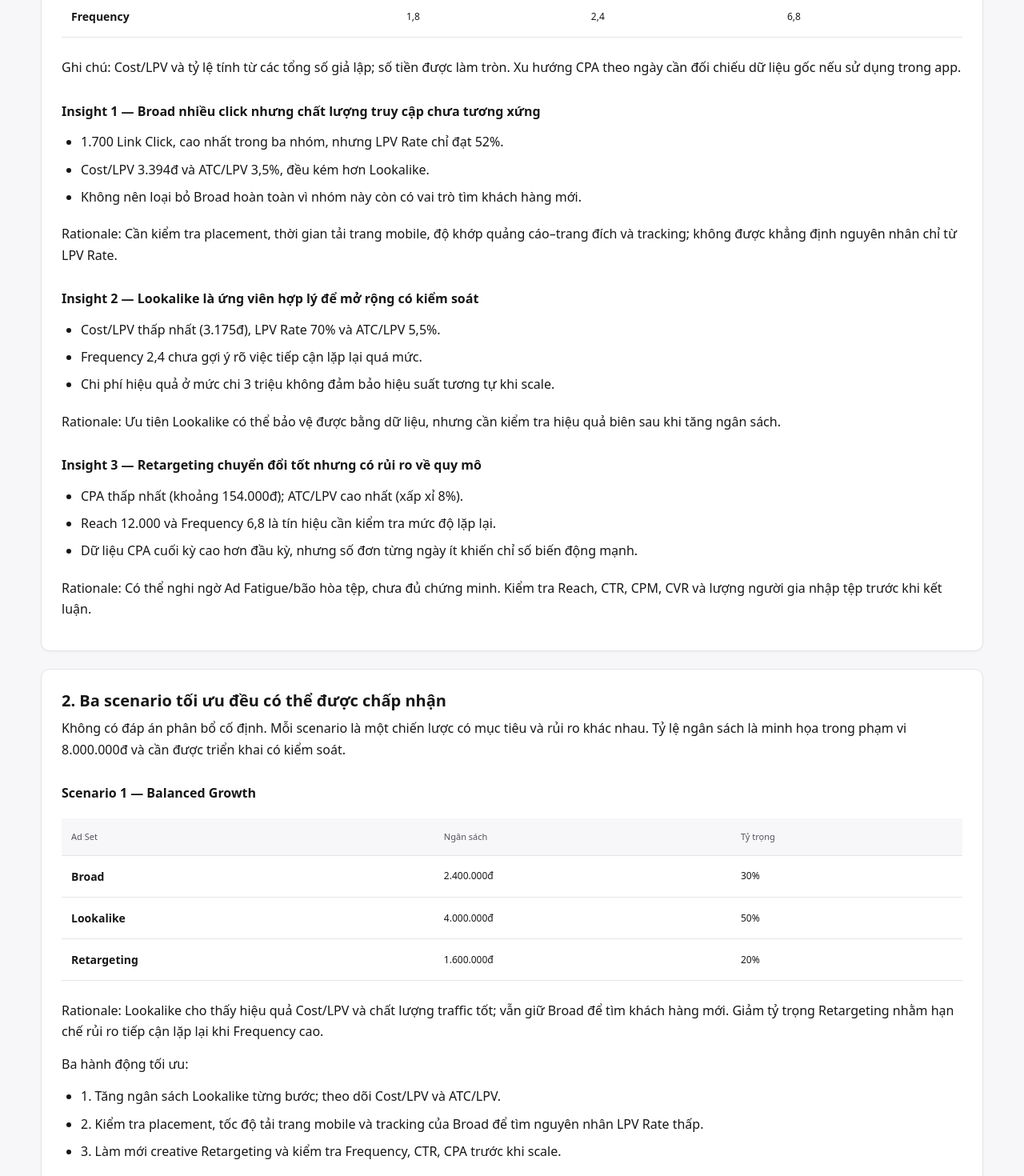
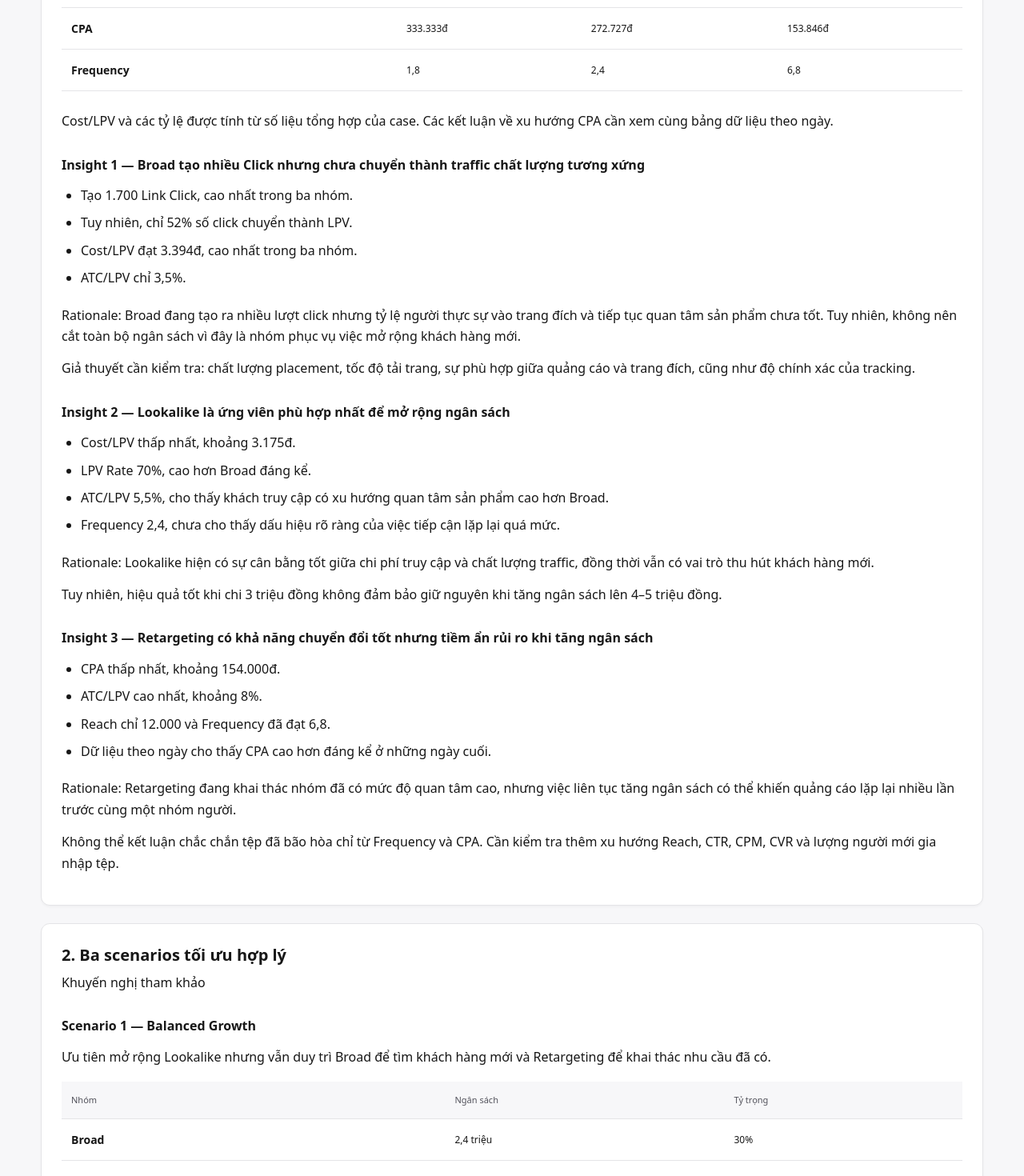
Before and after one commit to maitp21896/DP---B-i-t-p-bu-i-3, a Next.js app: page /trainer in a window 1280 px wide. Shown: the part 1280-2750 px from the top of the page at 80% size. Built offline with nearby package versions, Linux system fonts and the light colour scheme.

Commit message:
Use approved trainer answer key and enlarge dataset text

```diff
--- a/components/Dashboard.tsx
+++ b/components/Dashboard.tsx
@@ -43,7 +43,7 @@ export default function Dashboard() {
     ),
   }));
   return (
-    <>
+    <div className="campaign-dataset">
       <div className="kpis">
         {[
           ["Chi tiêu 7 ngày", money(overall.spend), "Ngân sách đã sử dụng"],
@@ -255,6 +255,6 @@ export default function Dashboard() {
           </div>
         )}
       </section>
-    </>
+    </div>
   );
 }
--- a/components/trainer/AnswerKey.tsx
+++ b/components/trainer/AnswerKey.tsx
@@ -5,17 +5,19 @@ export default function TrainerAnswerKey() {
         <span className="eyebrow">TOMORROW MARKETERS · CASE GLOW NATURE</span>
         <h2>Đáp án gợi ý &amp; hướng dẫn nhận xét</h2>
         <p>
-          Đáp án tham khảo cho trainer. Có nhiều chiến lược hợp lý; các scenario
-          không phải dự báo kết quả và không dùng làm tỷ lệ cố định để chấm bài.
+          {
+            "Mình đề xuất xây đáp án theo hướng 3 scenarios chiến lược đều có thể hợp lý, tùy vào cách học viên nhìn nhận vấn đề và mức độ ưu tiên của doanh nghiệp."
+          }
+        </p>
+        <p>
+          {
+            "Điểm quan trọng: Bài tập này không có một tỷ lệ phân bổ ngân sách duy nhất được xem là đúng. Trainer cần đánh giá học viên ở khả năng đọc dữ liệu → xác định vấn đề → đưa ra quyết định → giải thích và kiểm soát rủi ro."
+          }
         </p>
       </section>
       <section className="card">
-        <h2>{"1. Phân tích dữ liệu: Những kết luận học viên nên nhận ra"}</h2>
-        <p>
-          {
-            "Bối cảnh: Glow Nature chạy Facebook Traffic 7 ngày với ba Ad Set Broad, Lookalike 1% và Retargeting. Mục tiêu chính là chất lượng truy cập website và xây dựng tệp khách hàng tiềm năng; Purchase và CPA chỉ là các chỉ số chẩn đoán bổ trợ."
-          }
-        </p>
+        <h2>{"1. Phân tích dữ liệu – Những kết luận học viên nên nhận ra"}</h2>
+        <p>{"Dựa trên bộ dữ liệu Glow Nature đã xây dựng:"}</p>
         <div className="table-scroll">
           <table>
             <thead>
@@ -92,90 +94,99 @@ export default function TrainerAnswerKey() {
         </div>
         <p>
           {
-            "Ghi chú: Cost/LPV và tỷ lệ tính từ các tổng số giả lập; số tiền được làm tròn. Xu hướng CPA theo ngày cần đối chiếu dữ liệu gốc nếu sử dụng trong app."
+            "Cost/LPV và các tỷ lệ được tính từ số liệu tổng hợp của case. Các kết luận về xu hướng CPA cần xem cùng bảng dữ liệu theo ngày."
           }
         </p>
         <h3>
           {
-            "Insight 1 — Broad nhiều click nhưng chất lượng truy cập chưa tương xứng"
+            "Insight 1 — Broad tạo nhiều Click nhưng chưa chuyển thành traffic chất lượng tương xứng"
           }
         </h3>
         <ul>
+          <li>{"Tạo 1.700 Link Click, cao nhất trong ba nhóm."}</li>
+          <li>{"Tuy nhiên, chỉ 52% số click chuyển thành LPV."}</li>
+          <li>{"Cost/LPV đạt 3.394đ, cao nhất trong ba nhóm."}</li>
+          <li>{"ATC/LPV chỉ 3,5%."}</li>
+        </ul>
+        <p>
+          {
+            "Rationale: Broad đang tạo ra nhiều lượt click nhưng tỷ lệ người thực sự vào trang đích và tiếp tục quan tâm sản phẩm chưa tốt. Tuy nhiên, không nên cắt toàn bộ ngân sách vì đây là nhóm phục vụ việc mở rộng khách hàng mới."
+          }
+        </p>
+        <p>
+          {
+            "Giả thuyết cần kiểm tra: chất lượng placement, tốc độ tải trang, sự phù hợp giữa quảng cáo và trang đích, cũng như độ chính xác của tracking."
+          }
+        </p>
+        <h3>
+          {
+            "Insight 2 — Lookalike là ứng viên phù hợp nhất để mở rộng ngân sách"
+          }
+        </h3>
+        <ul>
+          <li>{"Cost/LPV thấp nhất, khoảng 3.175đ."}</li>
+          <li>{"LPV Rate 70%, cao hơn Broad đáng kể."}</li>
           <li>
             {
-              "1.700 Link Click, cao nhất trong ba nhóm, nhưng LPV Rate chỉ đạt 52%."
+              "ATC/LPV 5,5%, cho thấy khách truy cập có xu hướng quan tâm sản phẩm cao hơn Broad."
             }
           </li>
-          <li>{"Cost/LPV 3.394đ và ATC/LPV 3,5%, đều kém hơn Lookalike."}</li>
           <li>
             {
-              "Không nên loại bỏ Broad hoàn toàn vì nhóm này còn có vai trò tìm khách hàng mới."
+              "Frequency 2,4, chưa cho thấy dấu hiệu rõ ràng của việc tiếp cận lặp lại quá mức."
             }
           </li>
         </ul>
         <p>
           {
-            "Rationale: Cần kiểm tra placement, thời gian tải trang mobile, độ khớp quảng cáo–trang đích và tracking; không được khẳng định nguyên nhân chỉ từ LPV Rate."
+            "Rationale: Lookalike hiện có sự cân bằng tốt giữa chi phí truy cập và chất lượng traffic, đồng thời vẫn có vai trò thu hút khách hàng mới."
+          }
+        </p>
+        <p>
+          {
+            "Tuy nhiên, hiệu quả tốt khi chi 3 triệu đồng không đảm bảo giữ nguyên khi tăng ngân sách lên 4–5 triệu đồng."
           }
         </p>
         <h3>
-          {"Insight 2 — Lookalike là ứng viên hợp lý để mở rộng có kiểm soát"}
+          {
+            "Insight 3 — Retargeting có khả năng chuyển đổi tốt nhưng tiềm ẩn rủi ro khi tăng ngân sách"
+          }
         </h3>
         <ul>
-          <li>
-            {"Cost/LPV thấp nhất (3.175đ), LPV Rate 70% và ATC/LPV 5,5%."}
-          </li>
-          <li>
-            {"Frequency 2,4 chưa gợi ý rõ việc tiếp cận lặp lại quá mức."}
-          </li>
+          <li>{"CPA thấp nhất, khoảng 154.000đ."}</li>
+          <li>{"ATC/LPV cao nhất, khoảng 8%."}</li>
+          <li>{"Reach chỉ 12.000 và Frequency đã đạt 6,8."}</li>
           <li>
             {
-              "Chi phí hiệu quả ở mức chi 3 triệu không đảm bảo hiệu suất tương tự khi scale."
+              "Dữ liệu theo ngày cho thấy CPA cao hơn đáng kể ở những ngày cuối."
             }
           </li>
         </ul>
         <p>
           {
-            "Rationale: Ưu tiên Lookalike có thể bảo vệ được bằng dữ liệu, nhưng cần kiểm tra hiệu quả biên sau khi tăng ngân sách."
+            "Rationale: Retargeting đang khai thác nhóm đã có mức độ quan tâm cao, nhưng việc liên tục tăng ngân sách có thể khiến quảng cáo lặp lại nhiều lần trước cùng một nhóm người."
           }
         </p>
-        <h3>
-          {"Insight 3 — Retargeting chuyển đổi tốt nhưng có rủi ro về quy mô"}
-        </h3>
-        <ul>
-          <li>
-            {"CPA thấp nhất (khoảng 154.000đ); ATC/LPV cao nhất (xấp xỉ 8%)."}
-          </li>
-          <li>
-            {
-              "Reach 12.000 và Frequency 6,8 là tín hiệu cần kiểm tra mức độ lặp lại."
-            }
-          </li>
-          <li>
-            {
-              "Dữ liệu CPA cuối kỳ cao hơn đầu kỳ, nhưng số đơn từng ngày ít khiến chỉ số biến động mạnh."
-            }
-          </li>
-        </ul>
         <p>
           {
-            "Rationale: Có thể nghi ngờ Ad Fatigue/bão hòa tệp, chưa đủ chứng minh. Kiểm tra Reach, CTR, CPM, CVR và lượng người gia nhập tệp trước khi kết luận."
+            "Không thể kết luận chắc chắn tệp đã bão hòa chỉ từ Frequency và CPA. Cần kiểm tra thêm xu hướng Reach, CTR, CPM, CVR và lượng người mới gia nhập tệp."
           }
         </p>
       </section>
       <section className="card">
-        <h2>{"2. Ba scenario tối ưu đều có thể được chấp nhận"}</h2>
+        <h2>{"2. Ba scenarios tối ưu hợp lý"}</h2>
+        <p>{"Khuyến nghị tham khảo"}</p>
+        <h3>{"Scenario 1 — Balanced Growth"}</h3>
         <p>
           {
-            "Không có đáp án phân bổ cố định. Mỗi scenario là một chiến lược có mục tiêu và rủi ro khác nhau. Tỷ lệ ngân sách là minh họa trong phạm vi 8.000.000đ và cần được triển khai có kiểm soát."
+            "Ưu tiên mở rộng Lookalike nhưng vẫn duy trì Broad để tìm khách hàng mới và Retargeting để khai thác nhu cầu đã có."
           }
         </p>
-        <h3>{"Scenario 1 — Balanced Growth"}</h3>
         <div className="table-scroll">
           <table>
             <thead>
               <tr>
-                <th scope="col">{"Ad Set"}</th>
+                <th scope="col">{"Nhóm"}</th>
                 <th scope="col">{"Ngân sách"}</th>
                 <th scope="col">{"Tỷ trọng"}</th>
               </tr>
@@ -183,17 +194,17 @@ export default function TrainerAnswerKey() {
             <tbody>
               <tr>
                 <th scope="row">{"Broad"}</th>
-                <td>{"2.400.000đ"}</td>
+                <td>{"2,4 triệu"}</td>
                 <td>{"30%"}</td>
               </tr>
               <tr>
                 <th scope="row">{"Lookalike"}</th>
-                <td>{"4.000.000đ"}</td>
+                <td>{"4 triệu"}</td>
                 <td>{"50%"}</td>
               </tr>
               <tr>
                 <th scope="row">{"Retargeting"}</th>
-                <td>{"1.600.000đ"}</td>
+                <td>{"1,6 triệu"}</td>
                 <td>{"20%"}</td>
               </tr>
             </tbody>
@@ -201,43 +212,43 @@ export default function TrainerAnswerKey() {
         </div>
         <p>
           {
-            "Rationale: Lookalike cho thấy hiệu quả Cost/LPV và chất lượng traffic tốt; vẫn giữ Broad để tìm khách hàng mới. Giảm tỷ trọng Retargeting nhằm hạn chế rủi ro tiếp cận lặp lại khi Frequency cao."
+            "Rationale: Lookalike có hiệu quả traffic tốt nhất về Cost/LPV và tạo ra nhiều ATC hơn Broad. Broad được duy trì để tiếp tục tìm khách hàng mới, nhưng giảm tỷ trọng khi chất lượng truy cập còn hạn chế. Retargeting giảm nhẹ ngân sách nhằm kiểm soát Frequency và đánh giá khả năng bão hòa."
           }
         </p>
-        <p>{"Ba hành động tối ưu:"}</p>
-        <ul>
+        <p>{"3 hành động ưu tiên:"}</p>
+        <ol>
           <li>
             {
-              "1. Tăng ngân sách Lookalike từng bước; theo dõi Cost/LPV và ATC/LPV."
+              "Tăng ngân sách Lookalike có kiểm soát, theo dõi Cost/LPV và ATC/LPV."
             }
           </li>
           <li>
             {
-              "2. Kiểm tra placement, tốc độ tải trang mobile và tracking của Broad để tìm nguyên nhân LPV Rate thấp."
+              "Kiểm tra placement, trang đích trên mobile và tracking của Broad để giải thích tỷ lệ LPV thấp."
             }
           </li>
           <li>
             {
-              "3. Làm mới creative Retargeting và kiểm tra Frequency, CTR, CPA trước khi scale."
+              "Thay creative Retargeting và theo dõi Frequency, CTR, CPA trước khi tiếp tục tăng ngân sách."
             }
           </li>
-        </ul>
+        </ol>
         <p>
           {
-            "Khi nào phù hợp: Doanh nghiệp muốn cân bằng tìm khách hàng mới và hiệu quả ngắn hạn."
-          }
-        </p>
-        <p>
-          {
-            "Rủi ro/câu hỏi phản biện: Không mặc định hiệu quả Lookalike giữ nguyên khi tăng chi tiêu; giảm Retargeting có thể bỏ lỡ một phần đơn hàng."
+            "Khi nào phù hợp: Doanh nghiệp muốn duy trì tăng trưởng khách hàng mới nhưng vẫn thận trọng về hiệu quả."
           }
         </p>
         <h3>{"Scenario 2 — Acquisition First"}</h3>
+        <p>
+          {
+            "Đặt ưu tiên cao hơn vào phát triển nguồn khách hàng mới và làm giàu tệp Retargeting cho các giai đoạn tiếp theo."
+          }
+        </p>
         <div className="table-scroll">
           <table>
             <thead>
               <tr>
-                <th scope="col">{"Ad Set"}</th>
+                <th scope="col">{"Nhóm"}</th>
                 <th scope="col">{"Ngân sách"}</th>
                 <th scope="col">{"Tỷ trọng"}</th>
               </tr>
@@ -245,17 +256,17 @@ export default function TrainerAnswerKey() {
             <tbody>
               <tr>
                 <th scope="row">{"Broad"}</th>
-                <td>{"3.200.000đ"}</td>
+                <td>{"3,2 triệu"}</td>
                 <td>{"40%"}</td>
               </tr>
               <tr>
                 <th scope="row">{"Lookalike"}</th>
-                <td>{"3.200.000đ"}</td>
+                <td>{"3,2 triệu"}</td>
                 <td>{"40%"}</td>
               </tr>
               <tr>
                 <th scope="row">{"Retargeting"}</th>
-                <td>{"1.600.000đ"}</td>
+                <td>{"1,6 triệu"}</td>
                 <td>{"20%"}</td>
               </tr>
             </tbody>
@@ -263,43 +274,43 @@ export default function TrainerAnswerKey() {
         </div>
         <p>
           {
-            "Rationale: Ưu tiên phát triển nguồn khách hàng mới, kể cả Broad đang kém hơn. Chỉ hợp lý nếu đi kèm thử nghiệm cải thiện traffic, không đơn thuần giữ nguyên cách chạy."
+            "Rationale: Mặc dù Broad có hiệu suất hiện tại kém hơn, doanh nghiệp đang ở giai đoạn xây dựng nhận diện và cần liên tục tiếp cận khách hàng mới. Giữ ngân sách đáng kể cho Broad có thể hợp lý nếu đi kèm kế hoạch cải thiện chất lượng traffic, thay vì tiếp tục chạy như cũ."
           }
         </p>
-        <p>{"Ba hành động tối ưu:"}</p>
-        <ul>
+        <p>{"3 hành động ưu tiên:"}</p>
+        <ol>
           <li>
             {
-              "1. Thử creative mới cho Broad, tập trung lợi ích cho da nhạy cảm."
+              "Thử nghiệm creative mới cho Broad, làm rõ lợi ích sản phẩm dành cho da nhạy cảm."
             }
           </li>
           <li>
             {
-              "2. Kiểm tra landing page mobile, Link Click→LPV, cân nhắc tối ưu LPV nếu phù hợp điều kiện đo lường."
+              "Kiểm tra và tối ưu trải nghiệm landing page trên mobile, đồng thời cân nhắc tối ưu theo LPV nếu chưa thực hiện."
             }
           </li>
           <li>
             {
-              "3. Dùng Lookalike làm nhóm tham chiếu; so sánh Cost/LPV và ATC/LPV với Broad sau thay đổi."
+              "Duy trì Lookalike làm nhóm tham chiếu hiệu quả và theo dõi chênh lệch Cost/LPV, ATC/LPV với Broad."
             }
           </li>
-        </ul>
+        </ol>
         <p>
           {
-            "Khi nào phù hợp: Doanh nghiệp chú trọng tăng quy mô khách hàng tiềm năng dài hạn và chấp nhận ngân sách thử nghiệm."
-          }
-        </p>
-        <p>
-          {
-            "Rủi ro/câu hỏi phản biện: Broad có thể tiếp tục mang lại traffic chất lượng thấp; phải có tiêu chí dừng thử nghiệm."
+            "Khi nào phù hợp: Doanh nghiệp ưu tiên phát triển tệp khách hàng mới dài hạn và chấp nhận dành một phần ngân sách để thử nghiệm."
           }
         </p>
         <h3>{"Scenario 3 — Conversion Support"}</h3>
+        <p>
+          {
+            "Ưu tiên khai thác nhu cầu hiện có nhiều hơn, nhưng vẫn giữ ngân sách tìm khách hàng mới."
+          }
+        </p>
         <div className="table-scroll">
           <table>
             <thead>
               <tr>
-                <th scope="col">{"Ad Set"}</th>
+                <th scope="col">{"Nhóm"}</th>
                 <th scope="col">{"Ngân sách"}</th>
                 <th scope="col">{"Tỷ trọng"}</th>
               </tr>
@@ -307,17 +318,17 @@ export default function TrainerAnswerKey() {
             <tbody>
               <tr>
                 <th scope="row">{"Broad"}</th>
-                <td>{"2.000.000đ"}</td>
+                <td>{"2 triệu"}</td>
                 <td>{"25%"}</td>
               </tr>
               <tr>
                 <th scope="row">{"Lookalike"}</th>
-                <td>{"3.600.000đ"}</td>
+                <td>{"3,6 triệu"}</td>
                 <td>{"45%"}</td>
               </tr>
               <tr>
                 <th scope="row">{"Retargeting"}</th>
-                <td>{"2.400.000đ"}</td>
+                <td>{"2,4 triệu"}</td>
                 <td>{"30%"}</td>
               </tr>
             </tbody>
@@ -325,46 +336,48 @@ export default function TrainerAnswerKey() {
         </div>
         <p>
           {
-            "Rationale: Retargeting có ATC/LPV, CPA tốt nhất nên có thể hỗ trợ chuyển đổi ngắn hạn. Đây là lựa chọn rủi ro cao hơn do Reach hạn chế, Frequency cao và CPA cuối kỳ xấu đi."
+            "Rationale: Retargeting có ATC/LPV và hiệu quả mua hàng tốt nhất. Doanh nghiệp có thể cân nhắc duy trì hoặc tăng nhẹ tỷ trọng để hỗ trợ doanh số ngắn hạn. Tuy nhiên, đây là lựa chọn rủi ro hơn vì Reach nhỏ và Frequency cao; cần kiểm tra khả năng mở rộng tệp trước khi triển khai."
           }
         </p>
-        <p>{"Ba hành động tối ưu:"}</p>
-        <ul>
-          <li>
-            {"1. Thay creative Retargeting, tránh lặp cùng một thông điệp."}
-          </li>
+        <p>{"3 hành động ưu tiên:"}</p>
+        <ol>
           <li>
             {
-              "2. Kiểm tra quy mô và tốc độ bổ sung người mới vào tệp ViewContent 30 ngày; chỉ tăng chi nếu đủ bằng chứng."
+              "Làm mới creative Retargeting, thử thông điệp khác với quảng cáo mà khách đã xem."
             }
           </li>
           <li>
             {
-              "3. Giữ Lookalike để bổ sung người mới, hạn chế phụ thuộc Retargeting."
+              "Kiểm tra quy mô và lượng người mới trong tệp ViewContent 30 ngày; chỉ tăng ngân sách khi dữ liệu ủng hộ."
             }
           </li>
-        </ul>
+          <li>
+            {
+              "Duy trì Lookalike để bổ sung nguồn khách hàng mới và tránh phụ thuộc hoàn toàn vào Retargeting."
+            }
+          </li>
+        </ol>
         <p>
           {
-            "Khi nào phù hợp: Doanh nghiệp ưu tiên hỗ trợ đơn hàng ngắn hạn và có thêm bằng chứng tệp Retargeting còn dư địa."
+            "Khi nào phù hợp: Doanh nghiệp chịu áp lực hỗ trợ đơn hàng ngắn hạn và có bằng chứng bổ sung rằng tệp Retargeting vẫn đủ dư địa."
           }
         </p>
         <p>
           {
-            "Rủi ro/câu hỏi phản biện: Tăng Retargeting chỉ vì CPA thấp nhất là lý do chưa đủ; cần bảo vệ giả định về quy mô tệp và hiệu quả biên."
+            "Lưu ý cho trainer: Nếu học viên đề xuất tăng Retargeting chỉ vì CPA thấp nhất mà không thảo luận rủi ro bão hòa, đó là lập luận chưa đạt."
           }
         </p>
       </section>
       <section className="card">
-        <h2>{"3. KPI và nguyên tắc điều chỉnh theo scenario"}</h2>
+        <h2>{"3. KPI và nguyên tắc điều chỉnh cho từng scenario"}</h2>
         <div className="table-scroll">
           <table>
             <thead>
               <tr>
                 <th scope="col">{"Tiêu chí"}</th>
-                <th scope="col">{"Balanced Growth"}</th>
-                <th scope="col">{"Acquisition First"}</th>
-                <th scope="col">{"Conversion Support"}</th>
+                <th scope="col">{"Scenario 1: Balanced"}</th>
+                <th scope="col">{"Scenario 2: Acquisition"}</th>
+                <th scope="col">{"Scenario 3: Conversion"}</th>
               </tr>
             </thead>
             <tbody>
@@ -381,28 +394,40 @@ export default function TrainerAnswerKey() {
                 <td>{"CPA"}</td>
               </tr>
               <tr>
-                <th scope="row">{"Rủi ro theo dõi"}</th>
-                <td>{"Frequency RT"}</td>
-                <td>{"Chất lượng Broad"}</td>
-                <td>{"Frequency + quy mô RT"}</td>
+                <th scope="row">{"Rủi ro cần theo dõi"}</th>
+                <td>{"Frequency của Retargeting"}</td>
+                <td>{"Chất lượng traffic Broad"}</td>
+                <td>{"Frequency và quy mô Retargeting"}</td>
               </tr>
               <tr>
-                <th scope="row">{"Khi cần xem xét"}</th>
-                <td>{"Hiệu quả LAL suy giảm khi scale"}</td>
-                <td>{"Broad vẫn kém sau thử nghiệm"}</td>
-                <td>{"RT tần suất tăng nhưng chuyển đổi không cải thiện"}</td>
+                <th scope="row">{"Quyết định cần xem xét"}</th>
+                <td>{"Dừng tăng ngân sách LAL nếu hiệu quả suy giảm"}</td>
+                <td>{"Giảm Broad nếu traffic vẫn kém sau tối ưu"}</td>
+                <td>
+                  {
+                    "Không tăng tiếp RT nếu Frequency tăng nhưng chuyển đổi không cải thiện"
+                  }
+                </td>
               </tr>
             </tbody>
           </table>
         </div>
         <p>
           {
-            "Nguyên tắc: Không sử dụng một ngưỡng cứng cho mọi Ad Set. Quan sát nhiều chỉ số cùng lúc, đủ thời gian và khối lượng dữ liệu; phân biệt điều kiện kiểm tra với bằng chứng nhân quả."
+            "Các điều kiện điều chỉnh cần được học viên giải thích từ dữ liệu; không nhất thiết áp dụng một ngưỡng cứng cho tất cả nhóm quảng cáo."
           }
         </p>
+        <p>{"Ví dụ về một nguyên tắc tương đối tốt:"}</p>
+        <blockquote>
+          <p>
+            {
+              "Nếu sau 3–4 ngày tăng ngân sách Lookalike, Cost/LPV tăng rõ so với giai đoạn trước, đồng thời ATC/LPV giảm, tôi sẽ tạm dừng tăng ngân sách, kiểm tra chất lượng traffic theo placement và creative trước khi điều chỉnh tiếp."
+            }
+          </p>
+        </blockquote>
         <p>
           {
-            "Ví dụ monitoring plan: Nếu sau 3–4 ngày tăng ngân sách Lookalike, Cost/LPV tăng rõ so với giai đoạn trước và ATC/LPV cùng giảm, tạm dừng mở rộng để kiểm tra theo placement, creative, trang đích và tracking trước khi điều chỉnh tiếp."
+            "Đây là cách tốt hơn việc viết chung chung “theo dõi CPC, CPA và tối ưu khi chỉ số xấu”."
           }
         </p>
       </section>
```
Also changed, not shown: app/globals.css (+34 -0 lines), 1 other file (tests, documents, lock files or other folders).
